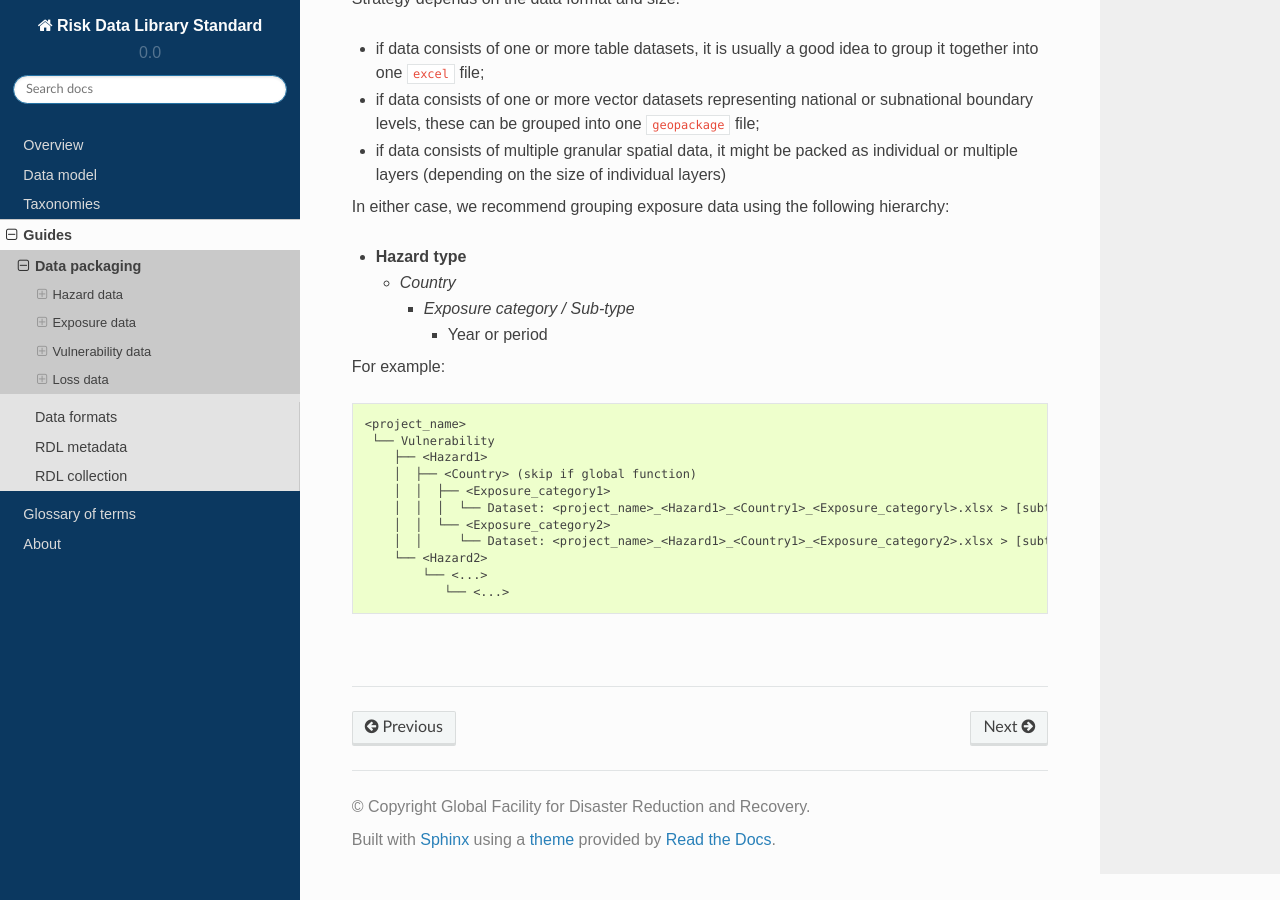
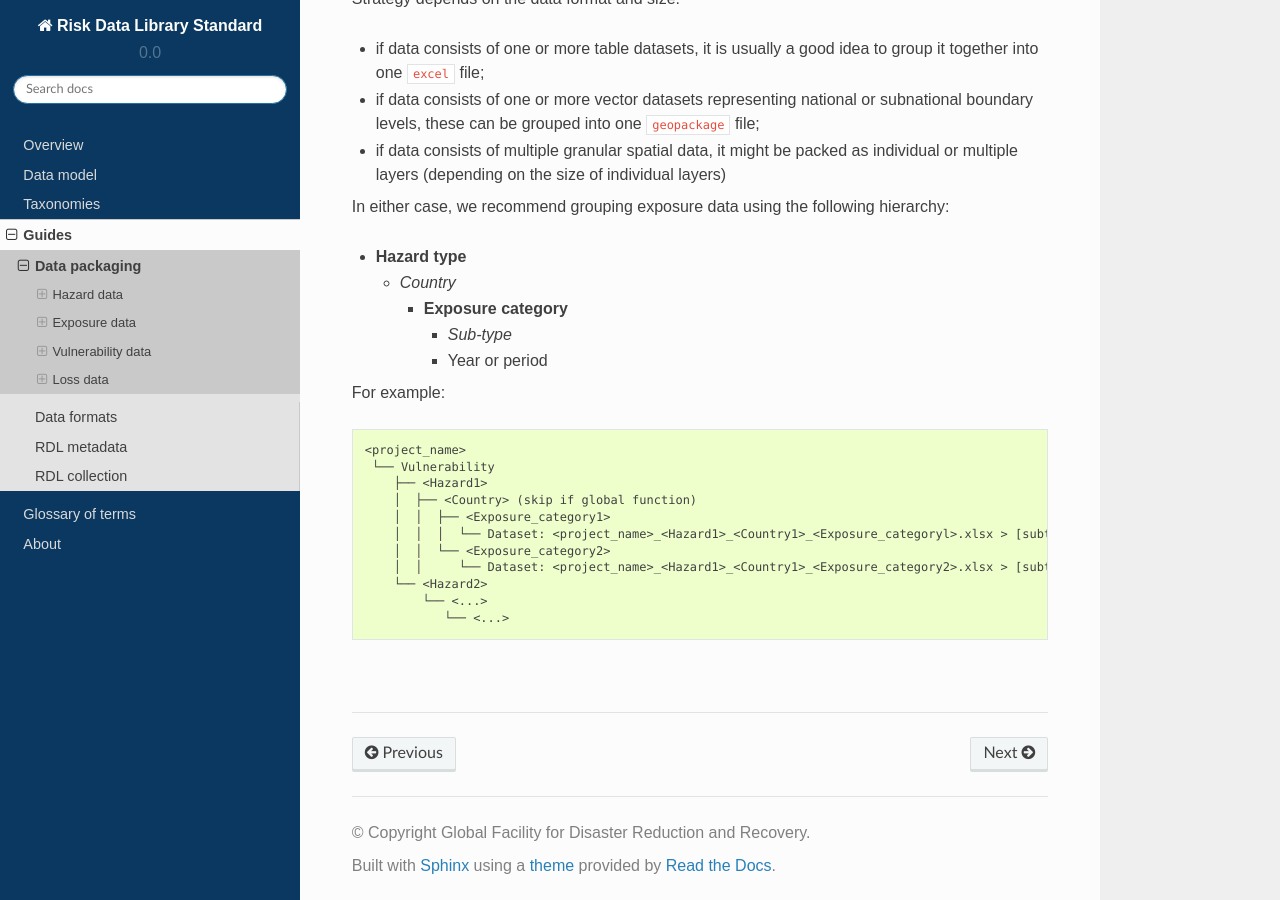
Before and after one commit to GFDRR/rdl-standard, a Sphinx documentation site: the page built from docs/guides/preparation.md, in a window 1280 px wide and 900 px high, scrolled down 7801 px. Built offline with Sphinx 7.4.7 and the Read the Docs theme 2.0.0, drawn with Linux system fonts in a browser that asks for light colours; some of the changed text lies outside the part shown.

````diff
--- a/docs/guides/preparation.md
+++ b/docs/guides/preparation.md
@@ -65,7 +65,7 @@ The main thematic groupings in hazard data are:
 We recommend grouping hazard data using the following hierarchy:
 - **Hazard type**
   - *Geographic scale and location*
-    - Reference period
+    - *Reference period*
 
 For example:
 ```
@@ -115,8 +115,8 @@ The main thematic groupings in exposure data are:
 We recommend grouping exposure data using the following hierarchy:
 - **Geographic scale and location**
   - **Exposure category**
-    - *Year*
-      - (optional) Sub-type
+    - **Year**
+      - (optional) *Sub-type*
 
 For example:
 ```
@@ -221,7 +221,8 @@ Strategy depends on the data format and size:
 In either case, we recommend grouping exposure data using the following hierarchy:
 - **Hazard type**
   - *Country*
-    - *Exposure category / Sub-type*
+    - **Exposure category**
+      - *Sub-type*
       - Year or period
 
 For example:
````
